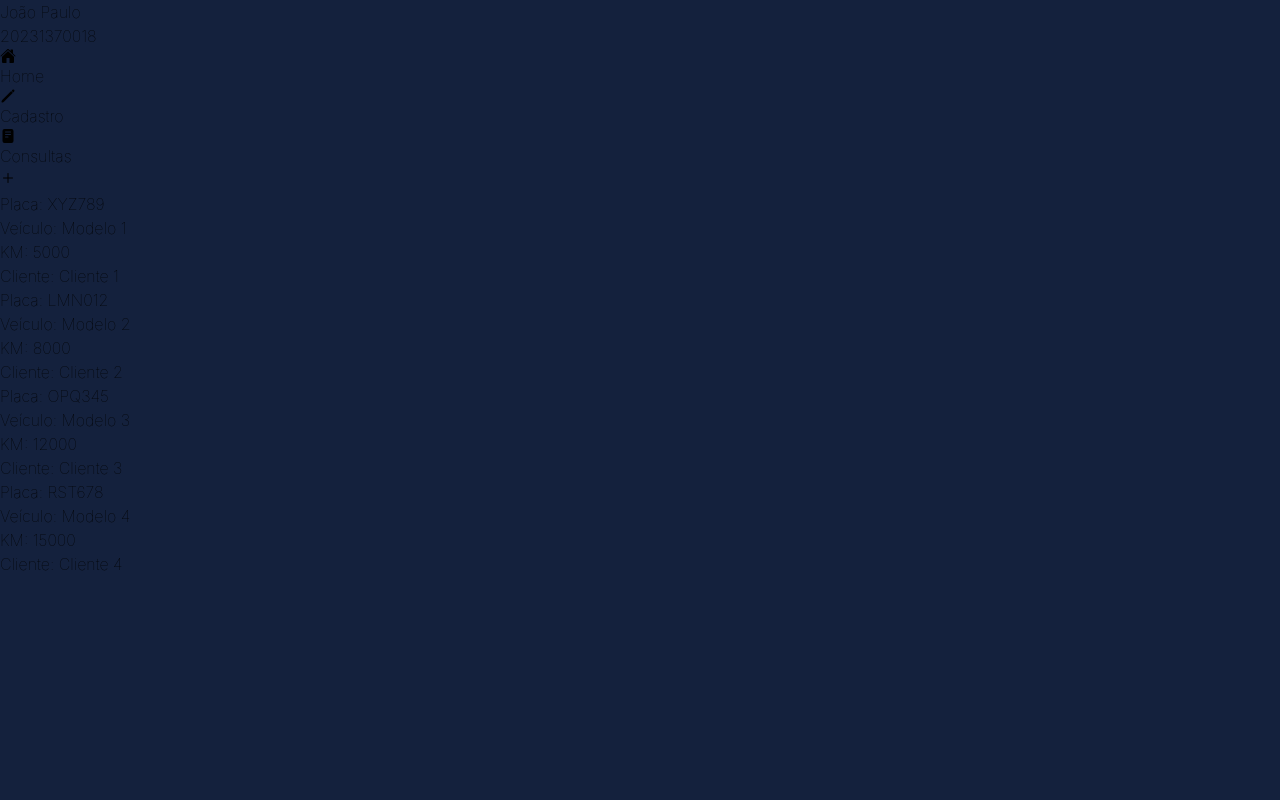
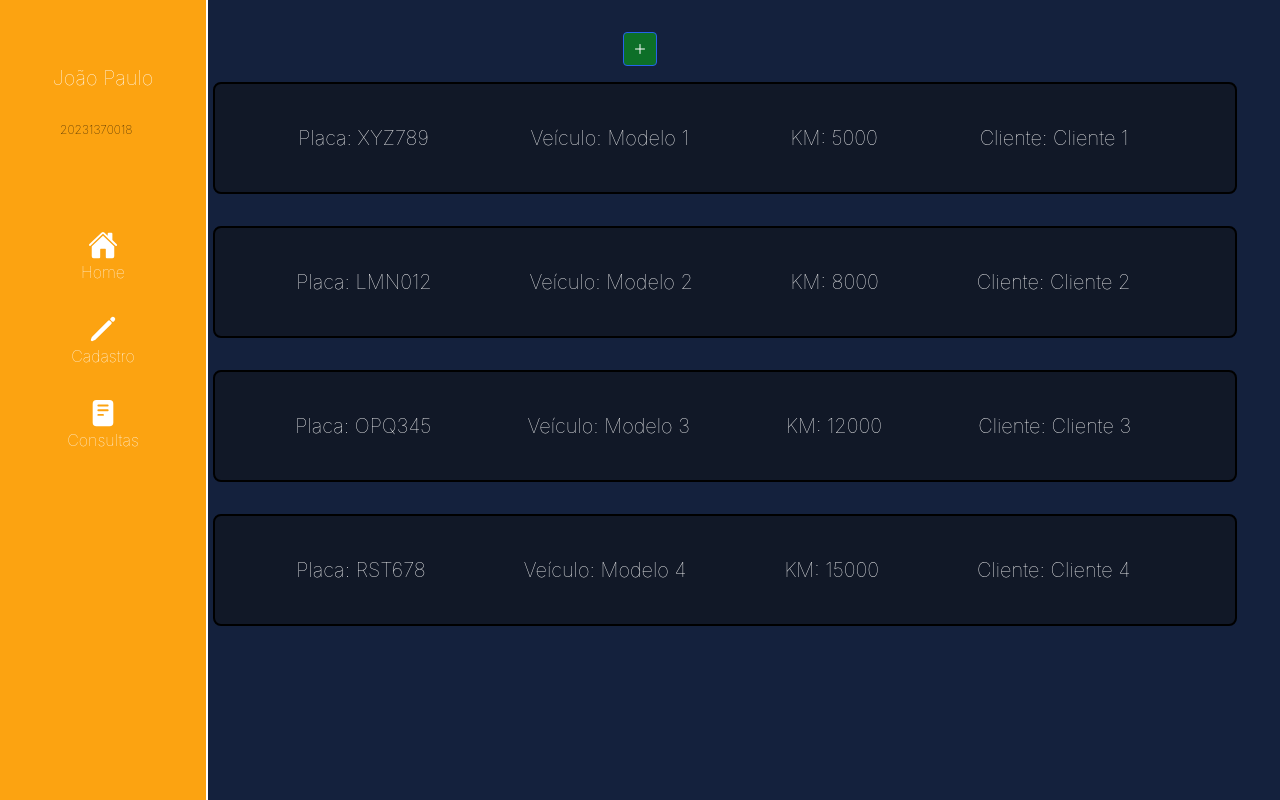
Before and after one commit to itallume/Garage-React, a Next.js app in the folder garage-react/: page / in a window 1280 px wide. Built offline with nearby package versions, Linux system fonts and the light colour scheme.

Commit message:
correcao do tailwind

```diff
--- a/garage-react/src/components/Sidebar.jsx
+++ b/garage-react/src/components/Sidebar.jsx
@@ -1,4 +1,6 @@
 import Link from 'next/link'
+import React from 'react'
+
 import { IoHome, IoPencil, IoReader } from "react-icons/io5";
 
 export default function Sidebar() {
--- /dev/null
+++ b/garage-react/tailwind.config.js
@@ -0,0 +1,9 @@
+/** @type {import('tailwindcss').Config} */
+// tailwind.config.js
+module.exports = {
+  // ... outras configurações
+  content: [
+    "./src/**/*.{js,ts,jsx,tsx}",  // Arquivos JavaScript e TypeScript
+    "./public/index.html",          // Arquivo HTML principal
+  ],
+}
```
Also changed, not shown: garage-react/package.json (+6 -6 lines), 1 other file (tests, documents, lock files or other folders).
